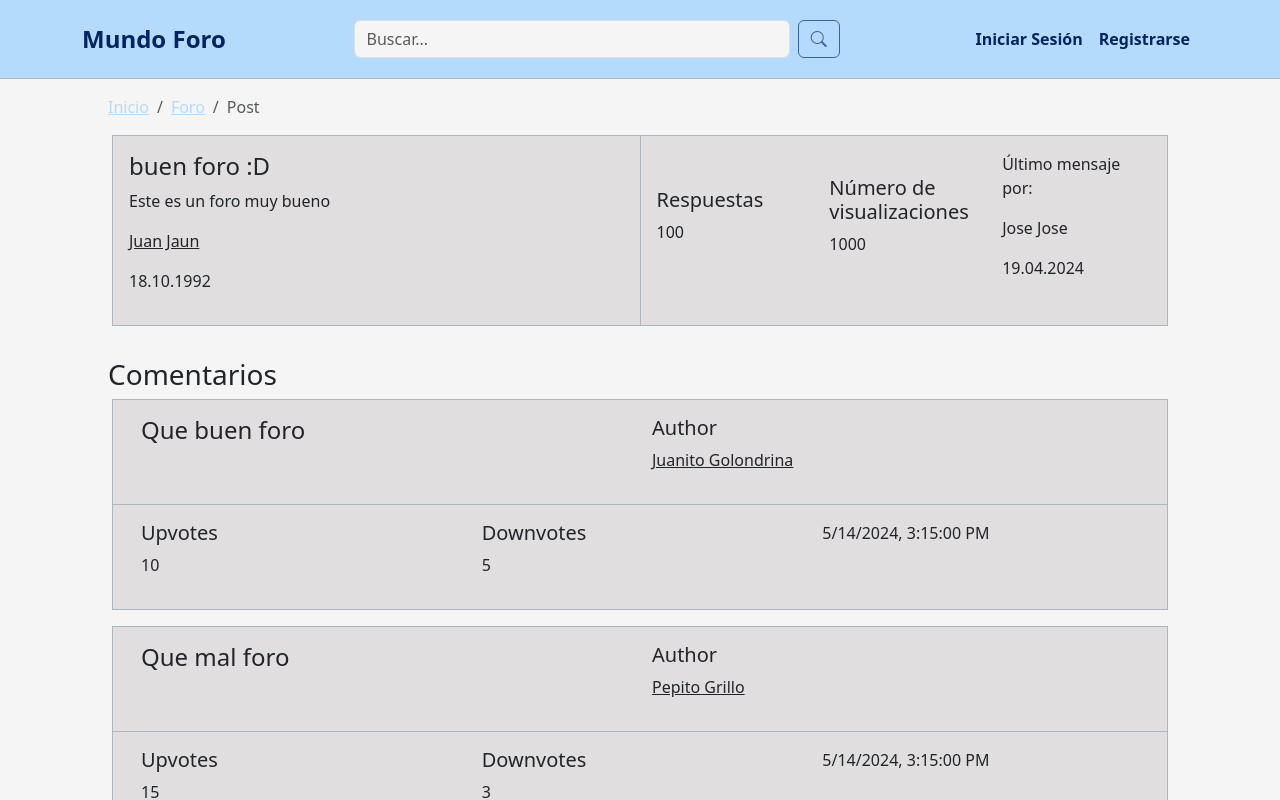
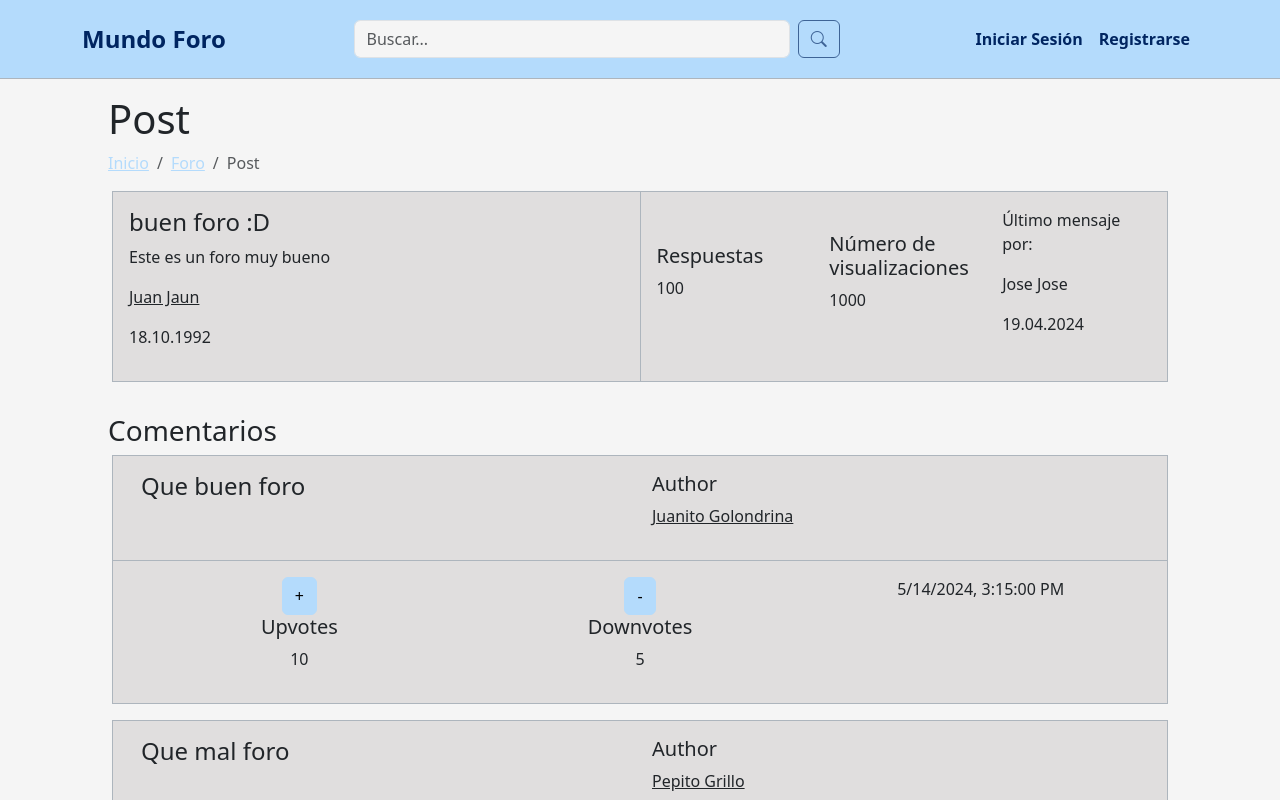
Before and after one commit to Croissanton/IU_Proyecto, a React (Create React App) app in the folder foro-mundo/: page /post in a window 1280 px wide. Shown: the top 800 px of the page. Built offline with nearby package versions, Linux system fonts and the light colour scheme.

Commit message:
varias cositas.

```diff
--- a/foro-mundo/src/Components/PostComment.js
+++ b/foro-mundo/src/Components/PostComment.js
@@ -1,8 +1,40 @@
-import React from "react";
-import { Container, Row, Col } from "react-bootstrap";
+import React, { useState } from "react";
+import { Container, Row, Col, Button } from "react-bootstrap";
 import { NavLink } from "react-router-dom";
 
-const PostComment = ({ title, author, upvotes, downvotes, date }) => {
+const PostComment = ({ title, author, initialUpvotes, initialDownvotes, date }) => {
+  const [upvotes, setUpvotes] = useState(initialUpvotes);
+  const [downvotes, setDownvotes] = useState(initialDownvotes);
+  const [userVote, setUserVote] = useState(null);
+
+  const handleUpvote = () => {
+    if (userVote === 'upvote') {
+      setUpvotes(upvotes - 1);
+      setUserVote(null);
+    } else if (userVote === 'downvote') {
+      setDownvotes(downvotes - 1);
+      setUpvotes(upvotes + 1);
+      setUserVote('upvote');
+    } else {
+      setUpvotes(upvotes + 1);
+      setUserVote('upvote');
+    }
+  };
+
+  const handleDownvote = () => {
+    if (userVote === 'downvote') {
+      setDownvotes(downvotes - 1);
+      setUserVote(null);
+    } else if (userVote === 'upvote') {
+      setUpvotes(upvotes - 1);
+      setDownvotes(downvotes + 1);
+      setUserVote('downvote');
+    } else {
+      setDownvotes(downvotes + 1);
+      setUserVote('downvote');
+    }
+  };
+
   return (
     <Row className="gy-3">
       <Col className="p-3 m-auto">
@@ -19,16 +51,28 @@ const PostComment = ({ title, author, upvotes, downvotes, date }) => {
             </Col>
           </Row>
           <Row className="p-3">
-            <Col>
+            <Col className="text-center">
+              <Button
+                onClick={handleUpvote}
+                variant={userVote === 'upvote' ? "success" : "primary"}
+              >
+                +
+              </Button>
               <h5>Upvotes</h5>
               <p>{upvotes}</p>
             </Col>
-            <Col>
+            <Col className="text-center">
+              <Button
+                onClick={handleDownvote}
+                variant={userVote === 'downvote' ? "danger" : "primary"}
+              >
+                -
+              </Button>
               <h5>Downvotes</h5>
               <p>{downvotes}</p>
             </Col>
-            <Col>
-              <p>{date.toLocaleString()}</p>
+            <Col className="text-center">
+              <p>{new Date(date).toLocaleString()}</p>
             </Col>
           </Row>
         </Container>
--- a/foro-mundo/src/Pages/MainPage.js
+++ b/foro-mundo/src/Pages/MainPage.js
@@ -13,6 +13,7 @@ function MainPage() {
   return (
     <MainLayout>
       <div className="container-xxl my-2">
+      <h1> Foros </h1>
         <Breadcrumb>
           <Breadcrumb.Item active>Inicio</Breadcrumb.Item>
         </Breadcrumb>
--- a/foro-mundo/src/Pages/MessengerPage.js
+++ b/foro-mundo/src/Pages/MessengerPage.js
@@ -1,9 +1,17 @@
 import Messenger from "../Components/Messenger";
 import MainLayout from "../layout/MainLayout";
+import { Breadcrumb } from "react-bootstrap";
 
 function MessengerPage() {
   return (
     <MainLayout>
+      <div className="container-xxl my-3">
+        <h1>Mensajes</h1>
+        <Breadcrumb>
+          <Breadcrumb.Item href="../#">Inicio</Breadcrumb.Item>
+          <Breadcrumb.Item active>Mensajes</Breadcrumb.Item>
+        </Breadcrumb>
+      </div>
       <Messenger />
     </MainLayout>
   );
--- a/foro-mundo/src/Pages/PostCreationPage.js
+++ b/foro-mundo/src/Pages/PostCreationPage.js
@@ -52,12 +52,12 @@ function PostCreationPage() {
   return (
     <MainLayout>
       <div className="container-xxl my-3">
+      <h1>Crear Post</h1>
         <Breadcrumb>
           <Breadcrumb.Item href="../#">Inicio</Breadcrumb.Item>
           <Breadcrumb.Item active>Crear Post</Breadcrumb.Item> {/**/}
         </Breadcrumb>
       </div>
-      <h1>Crear Post</h1>
       <div style={{ display: "flex" }}>
         <div
           className="m-auto"
--- a/foro-mundo/src/Pages/PostPage.js
+++ b/foro-mundo/src/Pages/PostPage.js
@@ -74,14 +74,13 @@ function PostPage() {
   };
 
   useEffect(() => {
-    // This will correctly enable/disable the button based on current conditions
     if (cookies.get("user") === undefined) {
       return;
     }
     const button = document.getElementById("publicar_button");
     button.disabled =
       newComment.trim().length === 0 || characterCount > MAX_CHARACTERS;
-  }, [newComment, characterCount]); // Important: React here will watch newComment and characterCount changes
+  }, [newComment, characterCount]);
 
   const handleInputChange = (event) => {
     const commentText = event.target.value;
@@ -98,6 +97,7 @@ function PostPage() {
   return (
     <MainLayout>
       <div className="container-xxl my-3">
+        <h1>Post</h1>
         <Breadcrumb>
           <Breadcrumb.Item href="../#">Inicio</Breadcrumb.Item>
           <Breadcrumb.Item href="./search">Foro</Breadcrumb.Item>{" "}
@@ -119,7 +119,6 @@ function PostPage() {
           view_num={1000}
         />
       </div>
-
 
       {/* Formulario para añadir un nuevo comentario */}
       {cookies.get("user") === undefined ? (
@@ -173,15 +172,14 @@ function PostPage() {
             key={index}
             title={comment.title}
             author={comment.author}
-            upvotes={comment.upvotes}
-            downvotes={comment.downvotes}
+            initialUpvotes={comment.upvotes}
+            initialDownvotes={comment.downvotes}
             date={comment.date}
           />
         ))}
       </div>
 
       <IndexSelector />
-
     </MainLayout>
   );
 }
--- a/foro-mundo/src/Pages/ProfilePage.js
+++ b/foro-mundo/src/Pages/ProfilePage.js
@@ -66,12 +66,12 @@ function ProfilePage() {
   return (
     <MainLayout>
       <div className="container-xxl my-3">
+        <h1>Mi Perfil</h1>
         <Breadcrumb>
           <Breadcrumb.Item href="../#">Inicio</Breadcrumb.Item>
           <Breadcrumb.Item active>Mi perfil</Breadcrumb.Item>
         </Breadcrumb>
       </div>
-      <h1>Mi Perfil</h1>
       <div style={{ display: "flex" }}>
         <div className="m-auto">
           <img
--- a/foro-mundo/src/Pages/ProfilePublic.js
+++ b/foro-mundo/src/Pages/ProfilePublic.js
@@ -11,12 +11,12 @@ function ProfilePublic() {
   return (
     <MainLayout>
       <div className="container-xxl my-3">
+      <h1>Perfil</h1>
         <Breadcrumb>
           <Breadcrumb.Item href="../#">Inicio</Breadcrumb.Item>
           <Breadcrumb.Item active>Perfil</Breadcrumb.Item> {/* */}
         </Breadcrumb>
       </div>
-      <h1>Profile Public</h1>
       <div style={{ display: "flex" }}>
         <div className="m-auto">
           <img
--- a/foro-mundo/src/Pages/SearchPage.js
+++ b/foro-mundo/src/Pages/SearchPage.js
@@ -17,6 +17,7 @@ function SearchPage() {
   return (
     <MainLayout>
       <div className="container-xxl my-3">
+      <h1> Foro </h1>
         <Breadcrumb>
           <Breadcrumb.Item href="../#">Inicio</Breadcrumb.Item>
           <Breadcrumb.Item active>Foro</Breadcrumb.Item>{" "}
```
Also changed, not shown: foro-mundo/src/Components/Header.js (+31 -23 lines).
